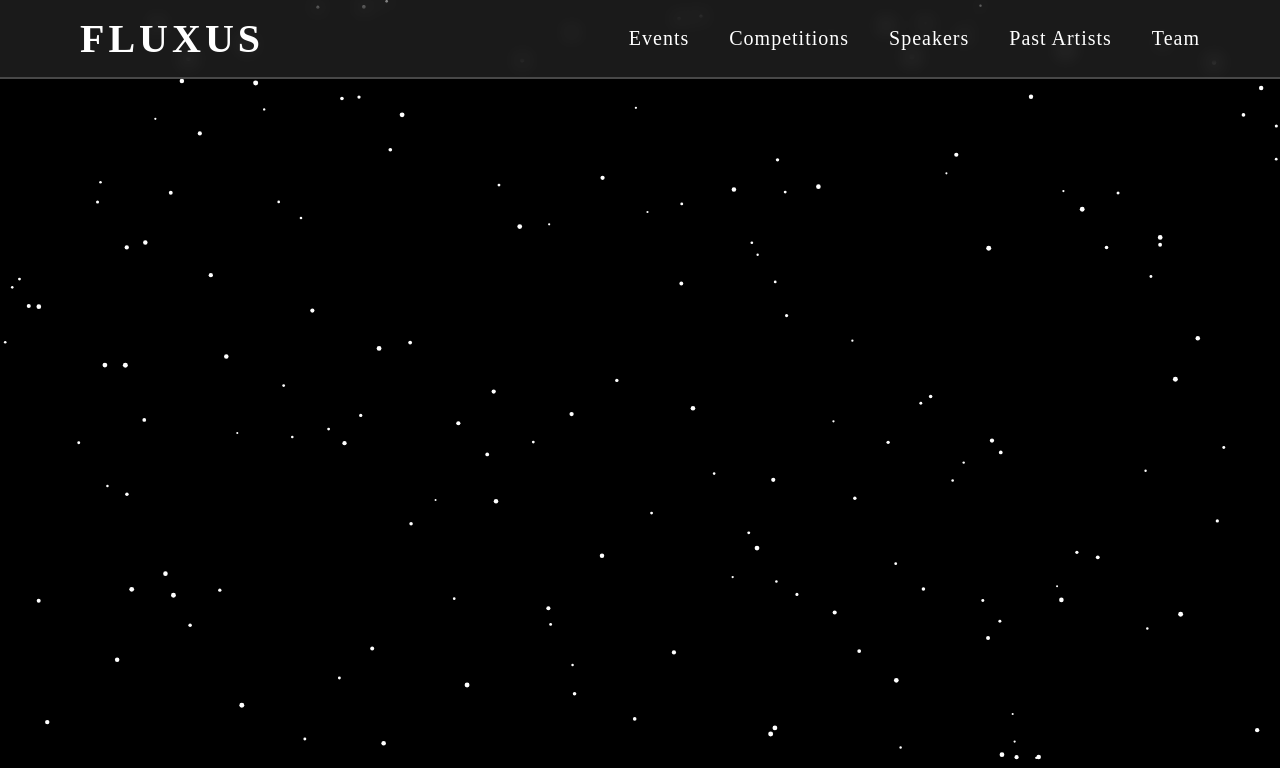
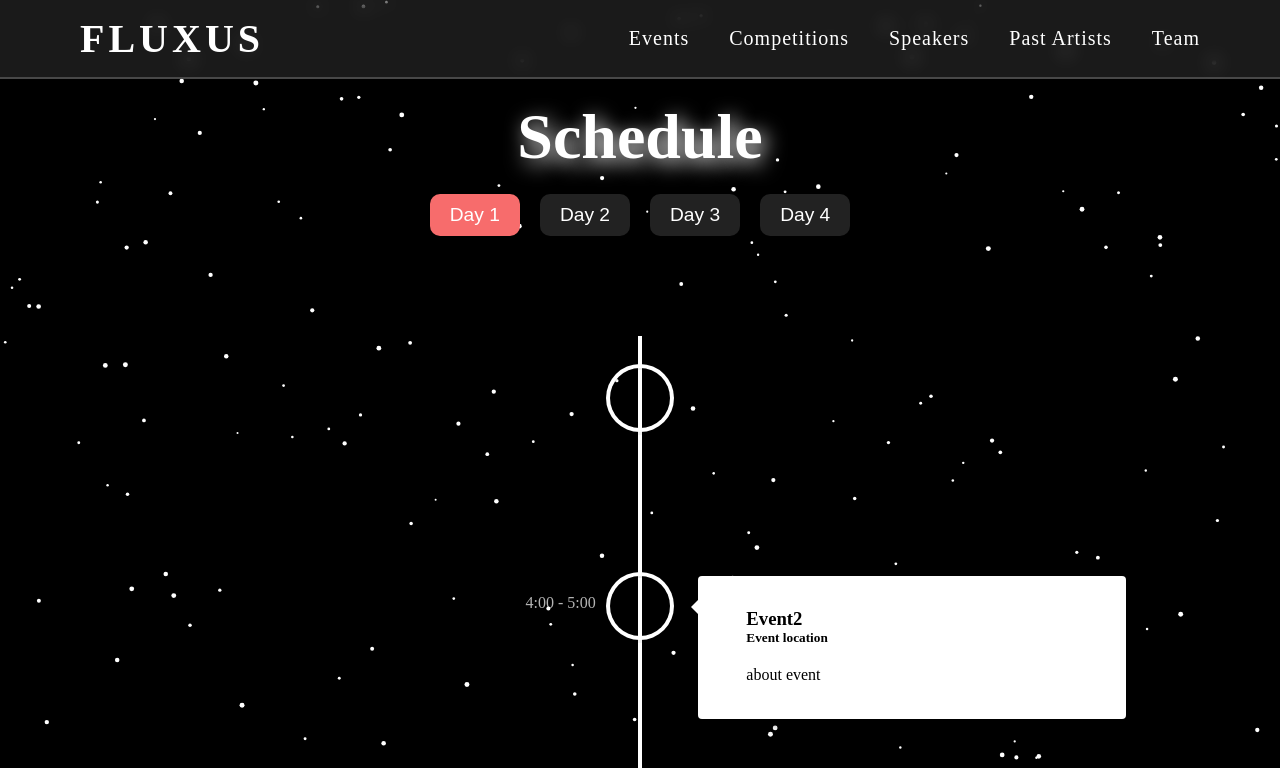
Before and after one commit to tanveeiii/Event-Management-System, a React (Vite) app in the folder event-frontend/: page /events in a window 1280 px wide. Shown: the top 768 px of the page. Built offline with nearby package versions, Linux system fonts and the light colour scheme.

Commit message:
eventspage

```diff
--- a/event-frontend/package.json
+++ b/event-frontend/package.json
@@ -16,6 +16,7 @@
     "react-router-dom": "^6.27.0",
     "react-toastify": "^10.0.6",
     "react-tsparticles": "^2.9.3",
+    "react-vertical-timeline-component": "^3.6.0",
     "swiper": "^11.1.14",
     "tsparticles": "^2.9.3"
   },
--- a/event-frontend/src/components/Timeline.jsx
+++ b/event-frontend/src/components/Timeline.jsx
@@ -1,8 +1,36 @@
 import React from 'react'
 
-const Timeline = () => {
+import {
+  VerticalTimeline,
+  VerticalTimelineElement,
+} from "react-vertical-timeline-component";
+
+import "react-vertical-timeline-component/style.min.css";
+import "../static/Timeline.css"
+
+const Timeline = ({ events }) => {
   return (
-    <div>Timeline</div>
+    <div className='timeline-box'>
+      <VerticalTimeline>
+        {events.map((event) => {
+          return (
+            <VerticalTimelineElement
+              key={event.id}
+              date=/* {event.date} */"4:00 - 5:00"
+              dateClassName="date"
+            >
+              <h3 className="vertical-timeline-element-title">
+                {/* {event.title} */} {event}
+              </h3>
+              <h5 className="vertical-timeline-element-subtitle">
+                {/* {event.location} */} Event location
+              </h5>
+              <p id="description">{/* {element.description} */} about event </p>
+            </VerticalTimelineElement>
+          );
+        })}
+      </VerticalTimeline>
+    </div>
   )
 }
 
--- a/event-frontend/src/pages/Competitions.jsx
+++ b/event-frontend/src/pages/Competitions.jsx
@@ -30,7 +30,6 @@ const Competitions = () => {
 
   return (
     <>
-        <Navbar/>
         <CompSwiper competitions={comps}/>
     </>
   )
--- a/event-frontend/src/pages/Events.jsx
+++ b/event-frontend/src/pages/Events.jsx
@@ -1,8 +1,70 @@
-import React from 'react'
+import "../static/Events.css";
+import Timeline from '../components/Timeline';
+import React, { useState , useEffect } from "react";
 
 const Events = () => {
+
+  const [activeDay, setActiveDay] = useState("Day1");
+
+  const handleTabClick = (day) => {
+    setActiveDay(day);
+  };
+
+  const events = ["Event1" , "Event2" , "Event3" ,"Event4"]
+
+  /* const [events , setevents] = useState([]);
+
+  useEffect( () => {
+    const fetchevents = async () => {
+      var apiurl = "";
+      apiurl = activeDay == "Day1" && "";
+      apiurl = activeDay == "Day2" && "";
+      apiurl = activeDay == "Day3" && "";
+      apiurl = activeDay == "Day4" && "";
+      try {
+        const res = await fetch(apiurl);
+        const data = await res.json();
+        setevents(data);
+      } catch (error) {
+        console.log("Error fetching data");
+      }
+    }
+
+    fetchevents();
+  } , []); */
+
   return (
-    <div>Events</div>
+    <>
+      <h1 className="schedule-title">Schedule</h1>
+      <div className="tabs">
+        <button
+          className={`tab-link ${activeDay === "Day1" ? "active" : ""}`}
+          onClick={() => handleTabClick("Day1")}
+        >
+          Day 1
+        </button>
+        <button
+          className={`tab-link ${activeDay === "Day2" ? "active" : ""}`}
+          onClick={() => handleTabClick("Day2")}
+        >
+          Day 2
+        </button>
+        <button
+          className={`tab-link ${activeDay === "Day3" ? "active" : ""}`}
+          onClick={() => handleTabClick("Day3")}
+        >
+          Day 3
+        </button>
+        <button
+          className={`tab-link ${activeDay === "Day4" ? "active" : ""}`}
+          onClick={() => handleTabClick("Day4")}
+        >
+          Day 4
+        </button>
+      </div>
+
+      <Timeline events={events}/>
+    </>
   )
 }
 
--- a/event-frontend/src/pages/Homepage.jsx
+++ b/event-frontend/src/pages/Homepage.jsx
@@ -6,7 +6,6 @@ import FluxusTitle from '../components/FluxusTitle'
 const Homepage = () => {
     return (
         <>
-            <Navbar />
             <Countdown />
             <FluxusTitle/>
         </>
--- /dev/null
+++ b/event-frontend/src/static/Events.css
@@ -0,0 +1,33 @@
+
+  .schedule-title {
+    font-size: 4em;
+    font-family: cursive ;
+    margin-bottom: 20px;
+    color: white;
+    margin-top: 100px;
+    text-align:center;
+    text-shadow: 5px 5px 20px #fff
+  }
+
+  .tabs {
+    display: flex;
+    justify-content: center;
+    margin-bottom: 20px;
+  }
+
+  .tab-link {
+    background-color: #222;
+    border: none;
+    color: white;
+    padding: 10px 20px;
+    cursor: pointer;
+    font-size: 1.2em;
+    margin: 0 10px;
+    transition: background-color 0.3s;
+    border-radius: 10px;
+  }
+
+  .tab-link:hover,
+  .tab-link.active {
+    background-color: #f76c6c;
+  }
--- a/event-frontend/src/static/Timeline.css
+++ b/event-frontend/src/static/Timeline.css
@@ -1,32 +1,15 @@
-.schedule-container {
-    text-align: center;
-    padding: 20px;
-  }
+.timeline-box{
+  margin: 100px;
+}
 
-  .schedule-title {
-    font-size: 4em;
-    font-family: cursive ;
-    margin-bottom: 20px;
-  }
+.vertical-timeline-element-content {
+  box-shadow: 0 0.25em 0.5em 0 rgba(0, 0, 0, 0.25),
+    0 0.4em 1.25em 0 rgba(0, 0, 0, 0.15) !important;
+  padding: 2em 3em !important;
+  background-color: white ;
+}
 
-  .tabs {
-    display: flex;
-    justify-content: center;
-    margin-bottom: 20px;
-  }
+.date {
+  color: white;
 
-  .tab-link {
-    background-color: #222;
-    border: none;
-    color: white;
-    padding: 10px 20px;
-    cursor: pointer;
-    font-size: 1.2em;
-    margin: 0 10px;
-    transition: background-color 0.3s;
-  }
-
-  .tab-link:hover,
-  .tab-link.active {
-    background-color: #f76c6c;
-  }
+}
```
Also changed, not shown: 1 other file (tests, documents, lock files or other folders).
